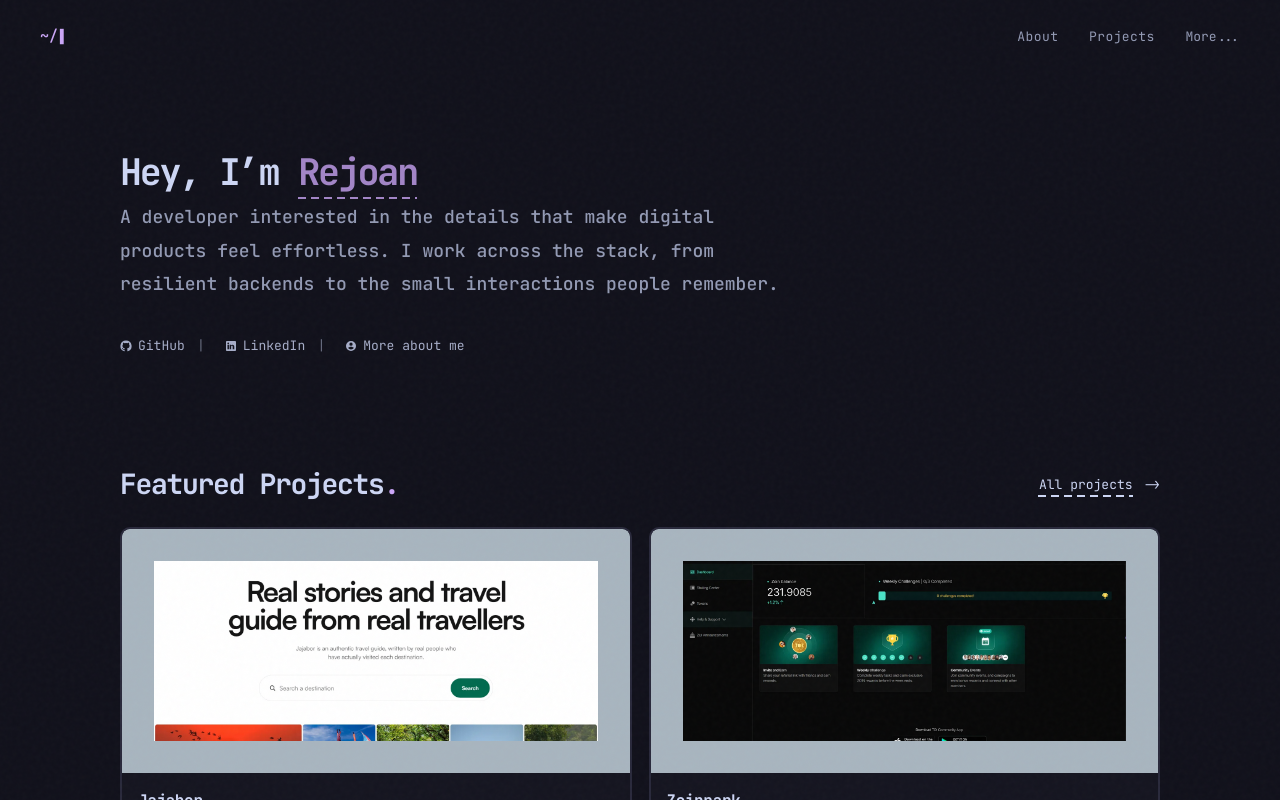
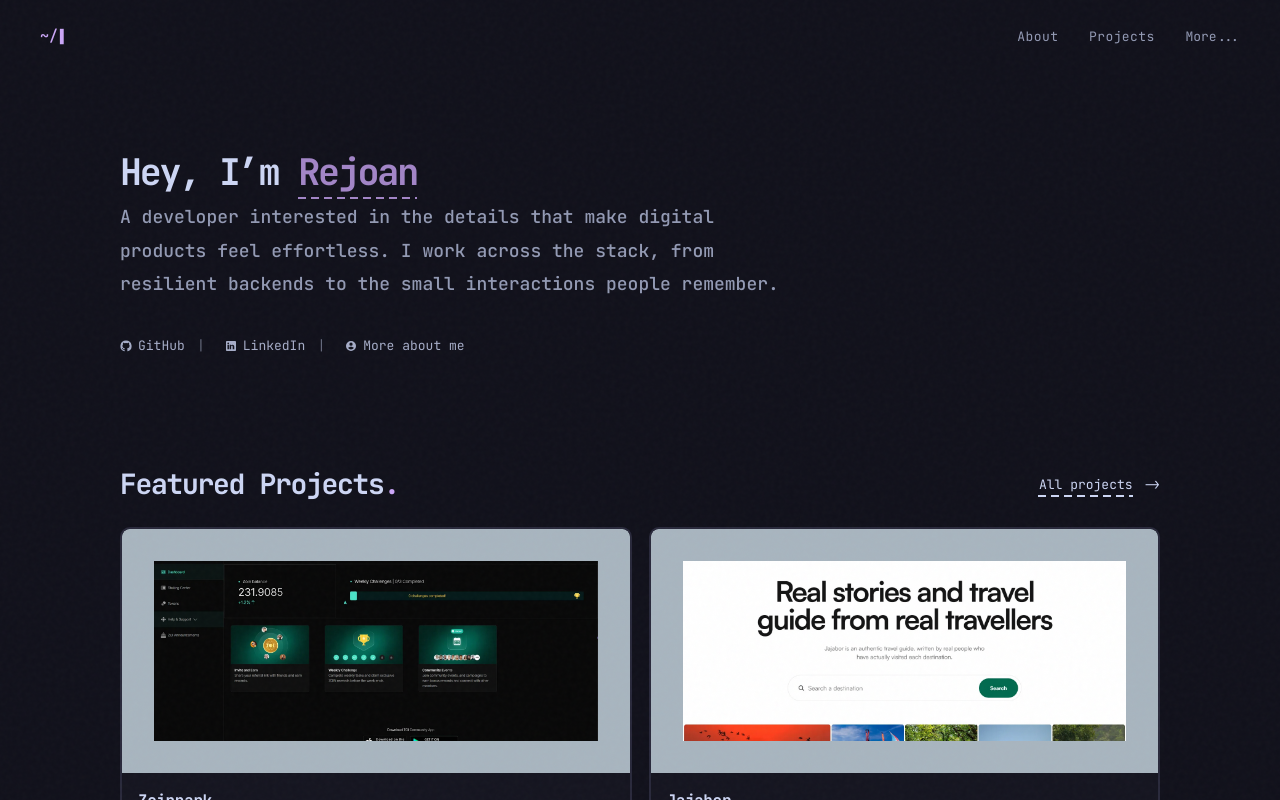
Before and after one commit to Rejoan2020/portfolio, a Next.js app: page / in a window 1280 px wide. Shown: the top 800 px of the page. Built offline with nearby package versions, Linux system fonts and the light colour scheme; no server answers.

Commit message:
change the project card order

```diff
--- a/app/(projects)/projects/page.tsx
+++ b/app/(projects)/projects/page.tsx
@@ -6,7 +6,7 @@ import { listedProjects } from '@/content/projects';
 export const metadata: Metadata = {
   title: 'Projects',
   description:
-    'Selected projects: Jajabor, a travel guide to Bangladesh; Zoinpark, a crypto rewards platform; and MedSimAi, an AI-powered medical simulation platform.',
+    'Selected projects: Zoinpark, a crypto rewards platform; Jajabor, a travel guide to Bangladesh; and MedSimAi, an AI-powered medical simulation platform.',
   alternates: { canonical: '/projects' }
 };
 
--- a/content/projects/index.ts
+++ b/content/projects/index.ts
@@ -6,7 +6,7 @@ import type { Project } from './types';
 export type { Project } from './types';
 
 /** All project pages, in display order. */
-export const projects: Project[] = [jajabor, zoinpark, medsimai];
+export const projects: Project[] = [zoinpark, jajabor, medsimai];
 
 /** Projects that appear in the home and /projects listings. */
 export const listedProjects = projects.filter(
```
